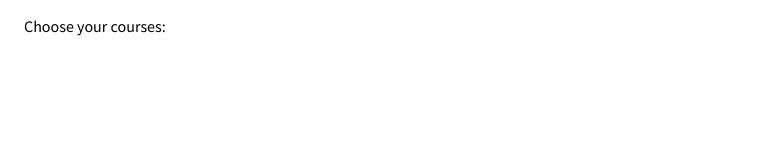
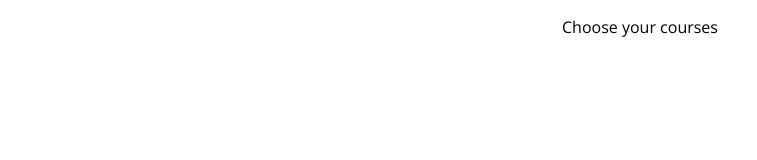
Before and after one commit to karinassuni/ucmercedule, a website: page app/CourseSelect/CourseSelect.mustache in a window 1280 px wide. Shown: the whole page, without its empty margins (0-757 px from the left). Drawn offline with nearby package versions, Linux system fonts and the light colour scheme; files that its build step writes are made by us from their sources.

Commit message:
Go all in on Open Sans font

```diff
--- a/app/CourseSelect/CourseSelect.css
+++ b/app/CourseSelect/CourseSelect.css
@@ -8,8 +8,9 @@ fieldset {
 }
 
 legend {
-  font: 400 1rem "Source Sans Pro", Helvetica, sans-serif;
+  font: 400 1rem "Open Sans", Helvetica, sans-serif;
   margin-bottom: 0.5rem;
+  text-align: center;
 }
 
 .course-select {
@@ -24,7 +25,7 @@ legend {
 }
 
 .department-heading {
-  font: 400 1rem "Source Sans Pro", Helvetica, sans-serif;
+  font: 400 1rem "Open Sans", Helvetica, sans-serif;
   color: #0f5479;
   cursor: pointer;
   margin-bottom: 0.5rem;
--- a/app/CourseSelect/CourseSelect.mustache
+++ b/app/CourseSelect/CourseSelect.mustache
@@ -6,7 +6,7 @@
 <body>
   <form>
     <fieldset>
-      <legend>Choose your courses:</legend>
+      <legend>Choose your courses</legend>
       <ul class="course-select">
         {{#departments}}
         <li class="department">
--- a/app/head.mustache
+++ b/app/head.mustache
@@ -11,7 +11,7 @@
   <meta name="description" content="Easily plan your semester schedule at the University of California, Merced!">
   <meta name="author" content="Karina Antonio">
 
-  <link href="https://fonts.googleapis.com/css?family=Open+Sans:300,400|Source+Sans+Pro:300,400" rel="stylesheet">
+  <link href="https://fonts.googleapis.com/css?family=Open+Sans:300,400,600" rel="stylesheet">
 
   <link href="index.css" rel="stylesheet" type="text/css">
 
```
